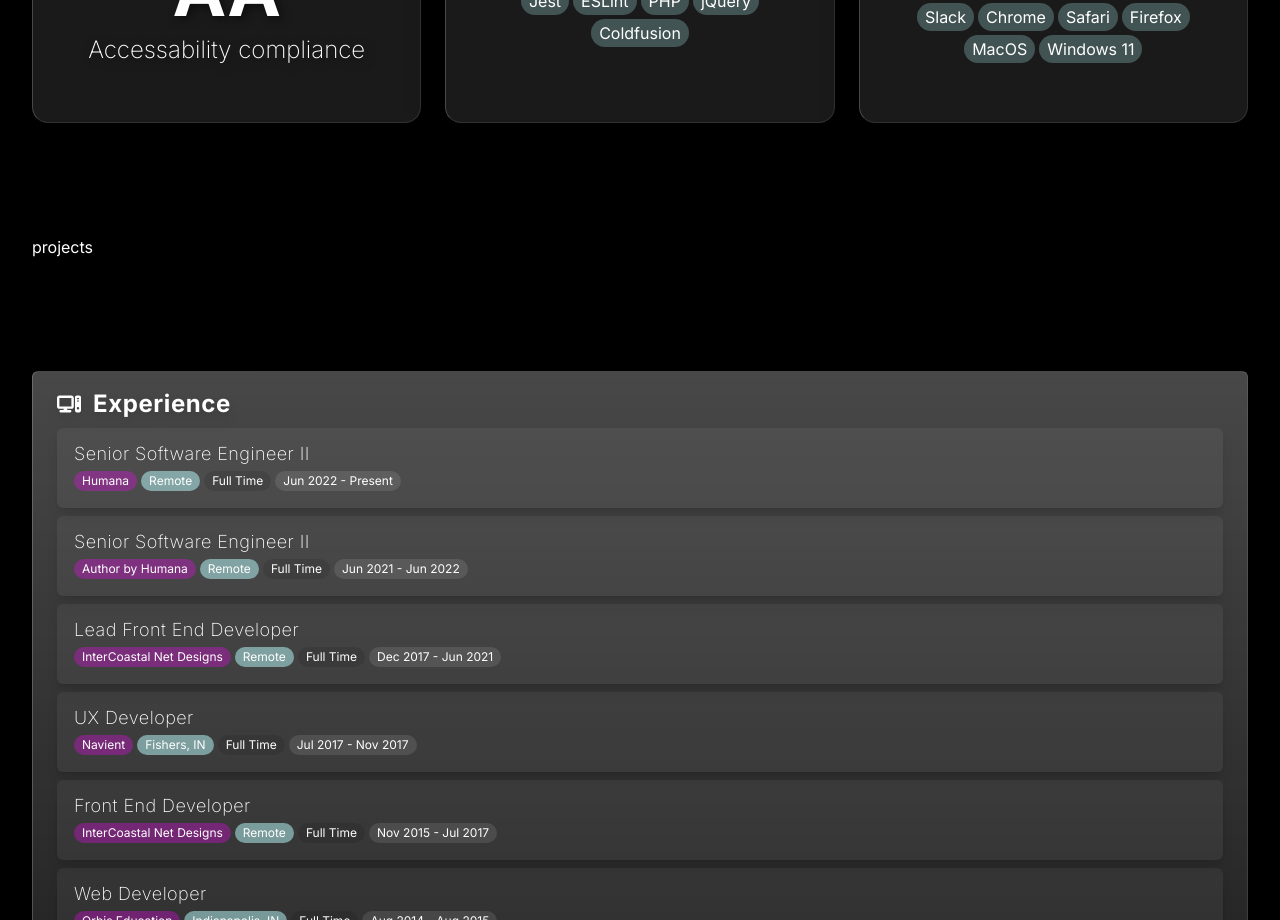
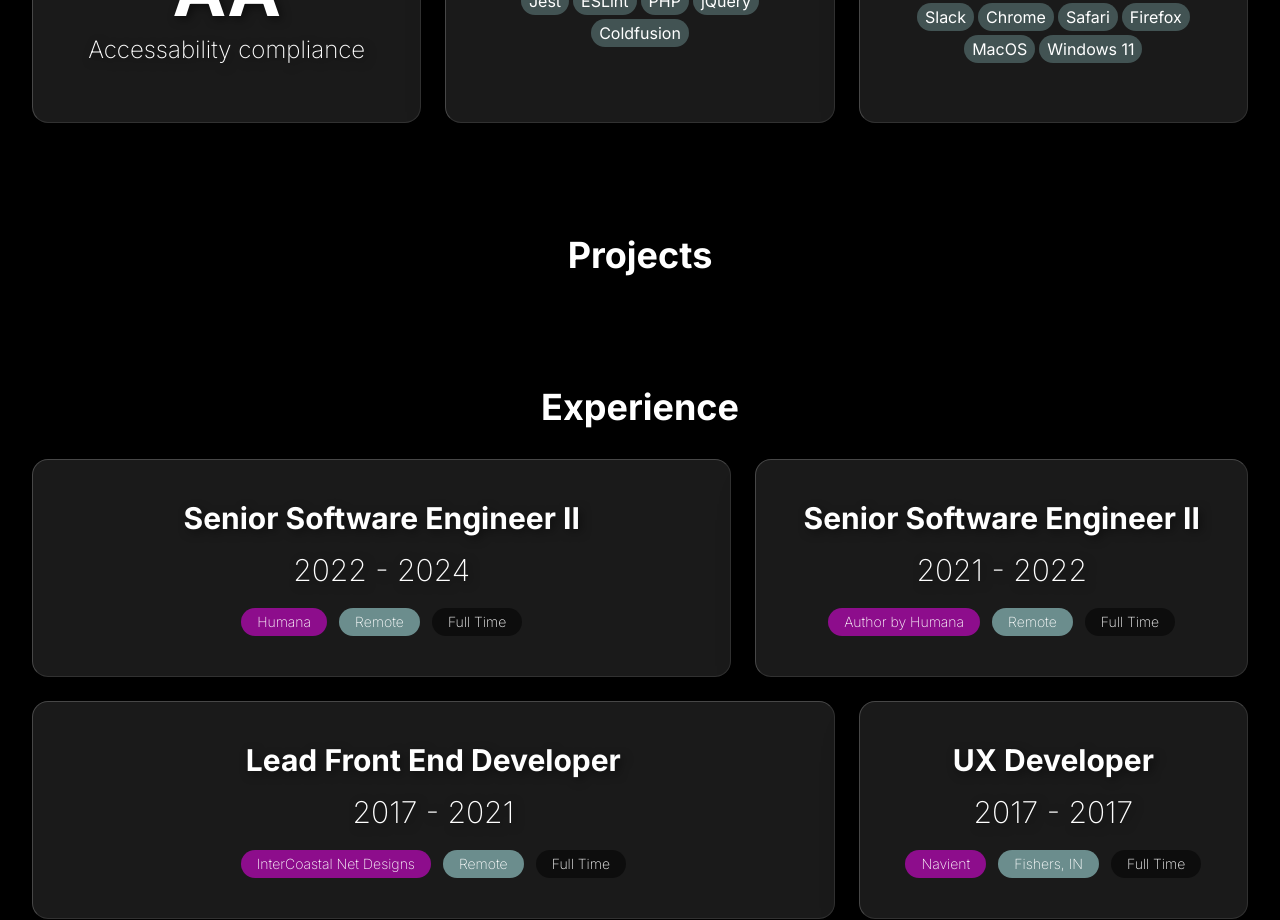
Before and after one commit to theCSSguru/thecssguru-2024, a Next.js app: page / in a window 1280 px wide. Shown: the part 1880-2800 px from the top of the page. Built offline with nearby package versions, Linux system fonts and the light colour scheme.

Commit message:
core: added experience and contact sections

```diff
--- a/src/@/components/Layout/Footer.tsx
+++ b/src/@/components/Layout/Footer.tsx
@@ -4,7 +4,7 @@
 export const Footer = () => {
   const currentYear = new Date().getFullYear();
   return (
-    <footer>
+    <footer className="py-10">
       <div className="text-center text-xs opacity-25">
         &copy; Copyright {currentYear} of theCSSguru
       </div>
--- a/src/@/components/Layout/Navigation.tsx
+++ b/src/@/components/Layout/Navigation.tsx
@@ -29,6 +29,10 @@
     }
   };
 
+  const handleCloseNavAfterLinkClick = () => {
+    setNavOpen(false);
+  };
+
   return (
     <React.Fragment>
       <div className="lg:hidden">
@@ -57,12 +61,13 @@
                     onClick={() => {
                       setActiveSection(link);
                       setTimeOfLastClick(Date.now());
+                      handleCloseNavAfterLinkClick();
                     }}
                   >
                     {link}
                     {link === activeSection ? (
                       <motion.span
-                        className="absolute left-[-25%] top-[-25%] z-10 h-[150%] w-[150%] bg-brand-nav-highlight"
+                        className="bg-brand-nav-highlight absolute left-[-25%] top-[-25%] z-10 h-[150%] w-[150%]"
                         layoutId="activeSection"
                         transition={{
                           type: 'spring',
--- a/src/@/components/Layout/Sections/About.tsx
+++ b/src/@/components/Layout/Sections/About.tsx
@@ -1,7 +1,7 @@
 'use client';
 import { Card } from '@/components/Card/Card';
 import { cn } from '@/lib/utilities';
-import { SectionScroll } from '../SectionScroll';
+import { SectionScroll } from '@/components/Layout/SectionScroll';
 import { skills } from '@/lib/skills';
 import { tools } from '@/lib/tools';
 import Image from 'next/image';
--- a/src/@/components/Layout/Sections/Contact.tsx
+++ b/src/@/components/Layout/Sections/Contact.tsx
@@ -1,10 +1,68 @@
 'use client';
 import React from 'react';
-import { SectionScroll } from '../SectionScroll';
+import { Card } from '@/components/Card/Card';
+import { SectionScroll } from '@/components/Layout/SectionScroll';
+import { Button } from '@/components/Button/Button';
 
 /*
  * Contact
  */
 export const Contact = () => {
-  return <SectionScroll id="contact">contact</SectionScroll>;
+  const inputStyles =
+    'rounded-lg border border-brand-secondary/15 bg-black/15 backdrop-blur-sm px-4 py-2';
+  return (
+    <SectionScroll id="contact">
+      <div className="mx-auto flex max-w-3xl flex-col gap-8">
+        <h3 className="text-shadow text-center text-4xl font-bold">Contact</h3>
+        <Card className="rounded-2xl" tilt={false}>
+          <form>
+            <div className="flex flex-col gap-6 px-2 py-3 lg:p-5">
+              <div className="flex flex-col gap-1">
+                <label htmlFor="email" className="font-extralight">
+                  Email Address
+                </label>
+                <input
+                  type="email"
+                  id="email"
+                  name="email"
+                  placeholder="Enter Email Address"
+                  className={inputStyles}
+                  required
+                />
+              </div>
+              <div className="flex flex-col gap-1">
+                <label htmlFor="subject" className="font-extralight">
+                  Subject
+                </label>
+                <input
+                  type="text"
+                  id="subject"
+                  name="subject"
+                  placeholder="Enter Subject"
+                  className={inputStyles}
+                  required
+                />
+              </div>
+              <div className="flex flex-col gap-1">
+                <label htmlFor="message" className="font-extralight">
+                  Message
+                </label>
+                <textarea
+                  id="message"
+                  name="message"
+                  placeholder="Enter Message"
+                  rows={4}
+                  className={inputStyles}
+                  required
+                />
+              </div>
+            </div>
+            <div className="flex justify-center p-5">
+              <Button variant="secondary">Contact</Button>
+            </div>
+          </form>
+        </Card>
+      </div>
+    </SectionScroll>
+  );
 };
--- a/src/@/components/Layout/Sections/Experience.tsx
+++ b/src/@/components/Layout/Sections/Experience.tsx
@@ -1,52 +1,56 @@
 'use client';
-import { SectionScroll } from '../SectionScroll';
+import { SectionScroll } from '@/components/Layout/SectionScroll';
+import { Card } from '@/components/Card/Card';
 import { experience } from '@/lib/experience';
-import { FaComputer } from 'react-icons/fa6';
-import { Card } from '@/components/Card/Card';
+import { cn } from '@/lib/utilities';
 
 /*
  * Experience
  */
 export const Experience = () => {
+  const xs = 'col-start-1 col-end-13 row-auto rounded-2xl p-10';
   return (
     <SectionScroll id="experience">
-      <Card
-        tilt={false}
-        className="bg-gradient-to-b from-white/20 p-6 pt-4 sm:row-start-1 sm:row-end-3 lg:row-end-4 xl:col-span-2"
-      >
-        <h2 className="mb-2 flex items-center gap-3 text-2xl font-bold tracking-wide drop-shadow-lg">
-          <FaComputer />
+      <div className="flex flex-col gap-8">
+        <h3 className="text-shadow text-center text-4xl font-bold">
           Experience
-        </h2>
-        <div className="flex flex-col gap-2">
+        </h3>
+        <div className="grid auto-rows-auto grid-cols-12 gap-6 text-center">
           {experience.map((item) => (
-            <div
-              key={item.duration}
-              className="rounded-md border border-transparent bg-white/5 p-4 shadow-lg transition-all duration-300 hover:border-brand-primary/30"
+            <Card
+              key={item.id}
+              className={cn(xs, {
+                'lg:col-end-8': item.id === 1 || item.id === 7,
+                'lg:col-start-8 lg:col-end-13': item.id === 2 || item.id === 8,
+                'lg:col-end-9': item.id === 3,
+                'lg:col-start-9 lg:col-end-13': item.id === 4,
+                'lg:col-end-7': item.id === 5,
+                'lg:col-start-7 lg:col-end-13': item.id === 6,
+              })}
             >
-              <div className="mb-2 text-lg font-extralight leading-none tracking-wide">
-                {item.position}
-              </div>
-              <div className="flex flex-col gap-1 text-xs">
-                <div className="flex flex-wrap gap-1">
-                  <div className="rounded-full bg-brand-primary/30 px-2 py-0.5">
+              <div className="flex h-full flex-col items-center justify-center gap-4">
+                <h4 className="text-shadow text-balance text-3xl font-bold">
+                  {item.position}
+                </h4>
+                <h5 className="text-shadow mb-1 text-3xl font-extralight">
+                  {item.duration}
+                </h5>
+                <div className="flex flex-wrap justify-center gap-3 text-sm font-extralight">
+                  <div className="flex items-center justify-center rounded-full bg-brand-primary/50 px-4 py-1">
                     {item.company}
                   </div>
-                  <div className="rounded-full bg-brand-secondary/50 px-2 py-0.5">
+                  <div className="flex items-center justify-center rounded-full bg-brand-secondary/50 px-4 py-1">
                     {item.location}
                   </div>
-                  <div className="rounded-full bg-black/10 px-2 py-0.5">
+                  <div className="flex items-center justify-center rounded-full bg-black/50 px-4 py-1">
                     {item.time}
-                  </div>
-                  <div className="rounded-full bg-white/10 px-2 py-0.5">
-                    {item.duration}
                   </div>
                 </div>
               </div>
-            </div>
+            </Card>
           ))}
         </div>
-      </Card>
+      </div>
     </SectionScroll>
   );
 };
--- a/src/@/components/Layout/Sections/Hero.tsx
+++ b/src/@/components/Layout/Sections/Hero.tsx
@@ -1,7 +1,7 @@
 'use client';
 import { Button } from '@/components/Button/Button';
 import { Social } from '@/components/Social/Social';
-import { SectionScroll } from '../SectionScroll';
+import { SectionScroll } from '@/components/Layout/SectionScroll';
 import Image from 'next/image';
 
 export const Hero = () => {
--- a/src/@/components/Layout/Sections/Projects.tsx
+++ b/src/@/components/Layout/Sections/Projects.tsx
@@ -1,10 +1,16 @@
 'use client';
 import React from 'react';
-import { SectionScroll } from '../SectionScroll';
+import { SectionScroll } from '@/components/Layout/SectionScroll';
 
 /*
  * Projects
  */
 export const Projects = () => {
-  return <SectionScroll id="projects">projects</SectionScroll>;
+  return (
+    <SectionScroll id="projects">
+      <div className="flex flex-col gap-8">
+        <h3 className="text-shadow text-center text-4xl font-bold">Projects</h3>
+      </div>
+    </SectionScroll>
+  );
 };
--- a/src/@/lib/experience.ts
+++ b/src/@/lib/experience.ts
@@ -1,58 +1,66 @@
 export const experience = [
   {
+    id: 1,
     position: 'Senior Software Engineer II',
     company: 'Humana',
     location: 'Remote',
     time: 'Full Time',
-    duration: 'Jun 2022 - Present',
+    duration: '2022 - 2024',
   },
   {
+    id: 2,
     position: 'Senior Software Engineer II',
     company: 'Author by Humana',
     location: 'Remote',
     time: 'Full Time',
-    duration: 'Jun 2021 - Jun 2022',
+    duration: '2021 - 2022',
   },
   {
+    id: 3,
     position: 'Lead Front End Developer',
     company: 'InterCoastal Net Designs',
     location: 'Remote',
     time: 'Full Time',
-    duration: 'Dec 2017 - Jun 2021',
+    duration: '2017 - 2021',
   },
   {
+    id: 4,
     position: 'UX Developer',
     company: 'Navient',
     location: 'Fishers, IN',
     time: 'Full Time',
-    duration: 'Jul 2017 - Nov 2017',
+    duration: '2017 - 2017',
   },
   {
+    id: 5,
     position: 'Front End Developer',
     company: 'InterCoastal Net Designs',
     location: 'Remote',
     time: 'Full Time',
-    duration: 'Nov 2015 - Jul 2017',
+    duration: '2015 - 2017',
   },
   {
+    id: 6,
     position: 'Web Developer',
     company: 'Orbis Education',
     location: 'Indianapolis, IN',
     time: 'Full Time',
-    duration: 'Aug 2014 - Aug 2015',
+    duration: '2014 - 2015',
   },
   {
+    id: 7,
     position: 'Front End Developer',
     company: 'InterCoastal Net Designs',
     location: 'Remote',
     time: 'Full Time',
-    duration: 'Jul 2008 - Jun 2014',
+    duration: '2008 - 2014',
   },
   {
+    id: 8,
     position: 'Creative Director',
     company: 'Marian Records',
     location: 'Nashville, TN',
     time: 'Full Time',
-    duration: 'May 2007 - Jan 2008',
+    duration: '2007 - 2008',
   },
 ];
--- a/src/app/page.tsx
+++ b/src/app/page.tsx
@@ -5,6 +5,7 @@
 import { Projects } from '@/components/Layout/Sections/Projects';
 import { Experience } from '@/components/Layout/Sections/Experience';
 import { Contact } from '@/components/Layout/Sections/Contact';
+import { Footer } from '@/components/Layout/Footer';
 
 /*
  * HomePage
@@ -18,6 +19,7 @@
       <Projects />
       <Experience />
       <Contact />
+      <Footer />
     </React.Fragment>
   );
 }
```
